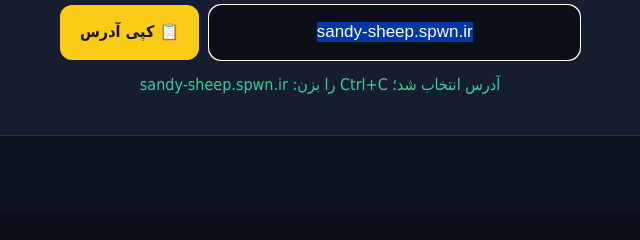
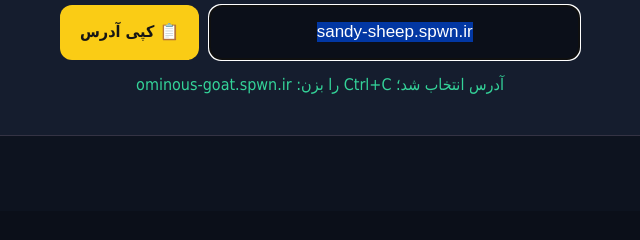
Before and after one commit to salehamini214/hoylootmc, a plain HTML site: page index.html in a window 1280 px wide. Both pictures are taken after a click on the button "ورود به سرور". Shown: the part 2196-2436 px from the top of the page, 320-960 px from the left. Drawn offline with Linux system fonts and the light colour scheme.

Commit message:
Update index.html

```diff
--- a/index.html
+++ b/index.html
@@ -184,7 +184,7 @@ function renderNews(){
 }
 
 async function copyIP(){
- const ip="sandy-sheep.spwn.ir";
+ const ip="ominous-goat.spwn.ir";
  const feedback=document.getElementById("feedback");
  try{
   if(navigator.clipboard&&window.isSecureContext){
```
